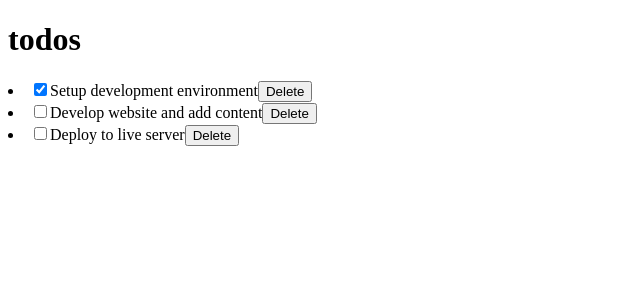
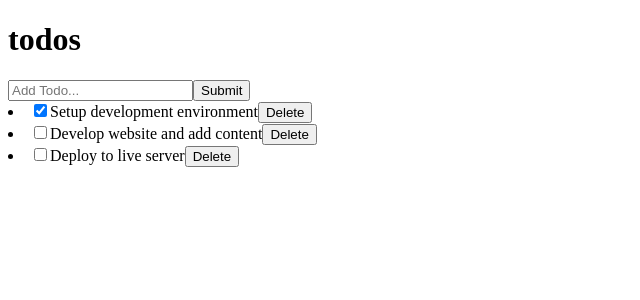
Before and after one commit to fherrerao/To-do-list-react, a React (Create React App) app: page / in a window 1280 px wide. Shown: the top 300 px of the page, without its empty margins (0-640 px from the left). Built offline with nearby package versions, Linux system fonts and the light colour scheme.

Commit message:
Add a new Item

```diff
--- a/src/components/TodoContainer.jsx
+++ b/src/components/TodoContainer.jsx
@@ -1,5 +1,7 @@
 import { useEffect, useState } from "react";
+import { v4 as uuidv4 } from "uuid";
 import TodoList from "./TodoList";
+import InputTodo from "./InputTodo";
 
 const TodoContainer = () => {
   const [data, setData] = useState([]);
@@ -7,17 +9,17 @@ const TodoContainer = () => {
   useEffect(() => {
     const todos = [
       {
-        id: 1,
+        id: uuidv4(),
         title: "Setup development environment",
         completed: true
       },
       {
-        id: 2,
+        id: uuidv4(),
         title: "Develop website and add content",
         completed: false
       },
       {
-        id: 3,
+        id: uuidv4(),
         title: "Deploy to live server",
         completed: false
       }
@@ -38,8 +40,21 @@ const TodoContainer = () => {
     setData([...data.filter(item => item.id !== id)]);
   }
 
+  const addTodoItem = (title) => {
+    const newTodo = {
+      id: uuidv4(),
+      title: title,
+      completed: false,
+    }
+    setData([...data, newTodo])
+    console.log(data);
+  }
+
   return(
     <div>
+      <InputTodo
+        addTodoItemProps = {addTodoItem}
+      />
       <TodoList
         todos={data}
         handleChangeProps = {handleChange}
```
